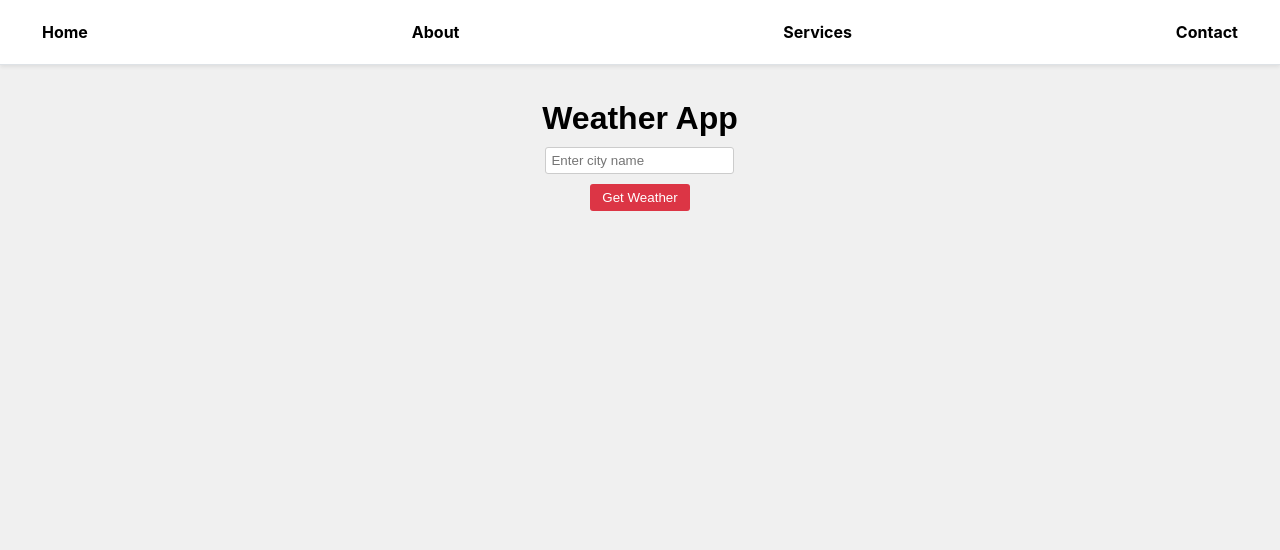
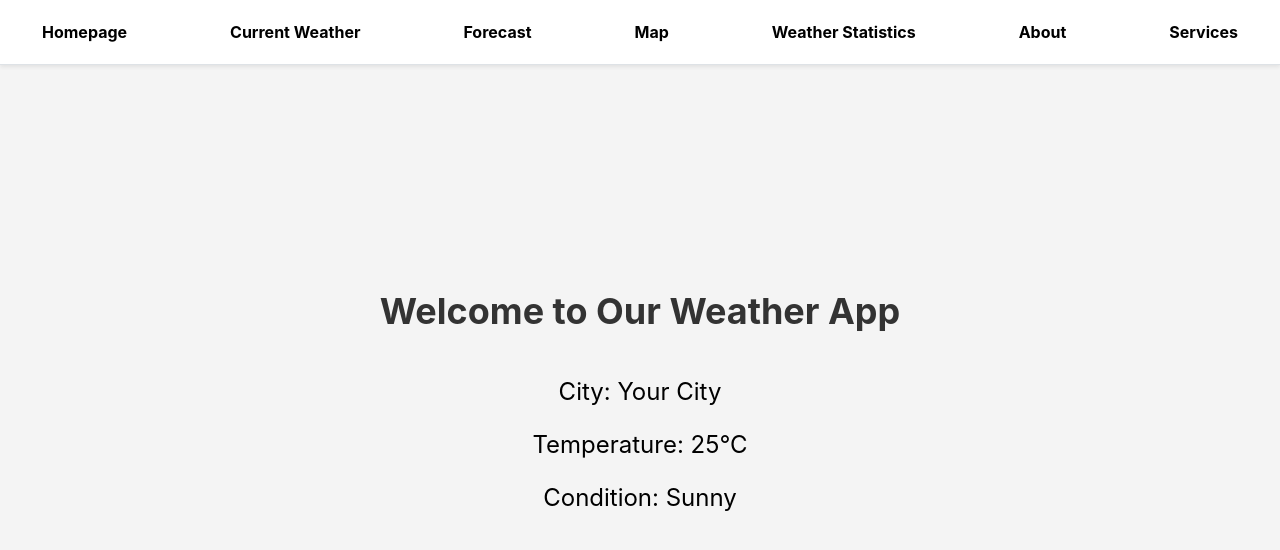
Before and after one commit to jeeraphatC/Reactproject, a React (Create React App) app in the folder my-react-app/: page /Hompage in a window 1280 px wide. Shown: the top 550 px of the page. Built offline with nearby package versions, Linux system fonts and the light colour scheme.

Commit message:
fix navbar

```diff
--- a/my-react-app/src/App.js
+++ b/my-react-app/src/App.js
@@ -1,15 +1,24 @@
-import React from 'react';
+import React, { useState } from 'react';
 import Navbar from './features/Navbar';
 import Home from './features/Home';
 import GlobalStyle from './features/GlobalStyle';
 import Container from './features/Container';
+import { Route, Routes } from 'react-router-dom';
+import HomePage from './features/Homepage';
+
 function App() {
+  const [weatherData, setWeatherData] = useState([]);
   return (
+
     <>
       <GlobalStyle />
       <Navbar />
       <Container>
-        <Home />
+          <Routes> {/* Use Routes instead of Route */}
+            <Route path="/Hompage" element={<HomePage />} />
+            <Route path="/Current-weather" element={<Home />} />
+
+          </Routes>
       </Container>
     </>
   );
--- /dev/null
+++ b/my-react-app/src/features/Homepage.js
@@ -0,0 +1,37 @@
+import React from 'react';
+import styled from 'styled-components';
+
+const StyledHomePage = styled.div`
+  display: flex;
+  flex-direction: column;
+  align-items: center;
+  justify-content: center;
+  height: 100vh;
+  background-color: #f4f4f4; /* Set your desired background color */
+`;
+
+const WelcomeMessage = styled.h1`
+  font-size: 36px;
+  margin-bottom: 20px;
+  color: #333; /* Set your desired text color */
+`;
+
+const WeatherInfo = styled.div`
+  font-size: 24px;
+  text-align: center;
+`;
+
+function HomePage() {
+  return (
+    <StyledHomePage>
+      <WelcomeMessage>Welcome to Our Weather App</WelcomeMessage>
+      <WeatherInfo>
+        <p>City: Your City</p>
+        <p>Temperature: 25°C</p>
+        <p>Condition: Sunny</p>
+      </WeatherInfo>
+    </StyledHomePage>
+  );
+}
+
+export default HomePage;
--- a/my-react-app/src/features/Navbar.js
+++ b/my-react-app/src/features/Navbar.js
@@ -7,10 +7,15 @@ function Navbar({ className }) {
   return (
 
     <header className={className}>
-      <Link to="/" className='B'>Home</Link>
+      <Link to="/Hompage" className='B'>Homepage</Link>
+      <Link to="/Current-weather" className='B'>Current Weather</Link>
+      <Link to="/Forecast " className='B'>Forecast</Link>
+      <Link to="/Map-weather " className='B'>Map</Link>
+      <Link to="/Weather-Statistics " className='B'>Weather Statistics</Link>
       <Link to="/about" className='B'>About</Link>
       <Link to="/services" className='B'>Services</Link>
-      <Link to="/contact" className='B'>Contact</Link>
+
+
     </header>
 
   );
```
